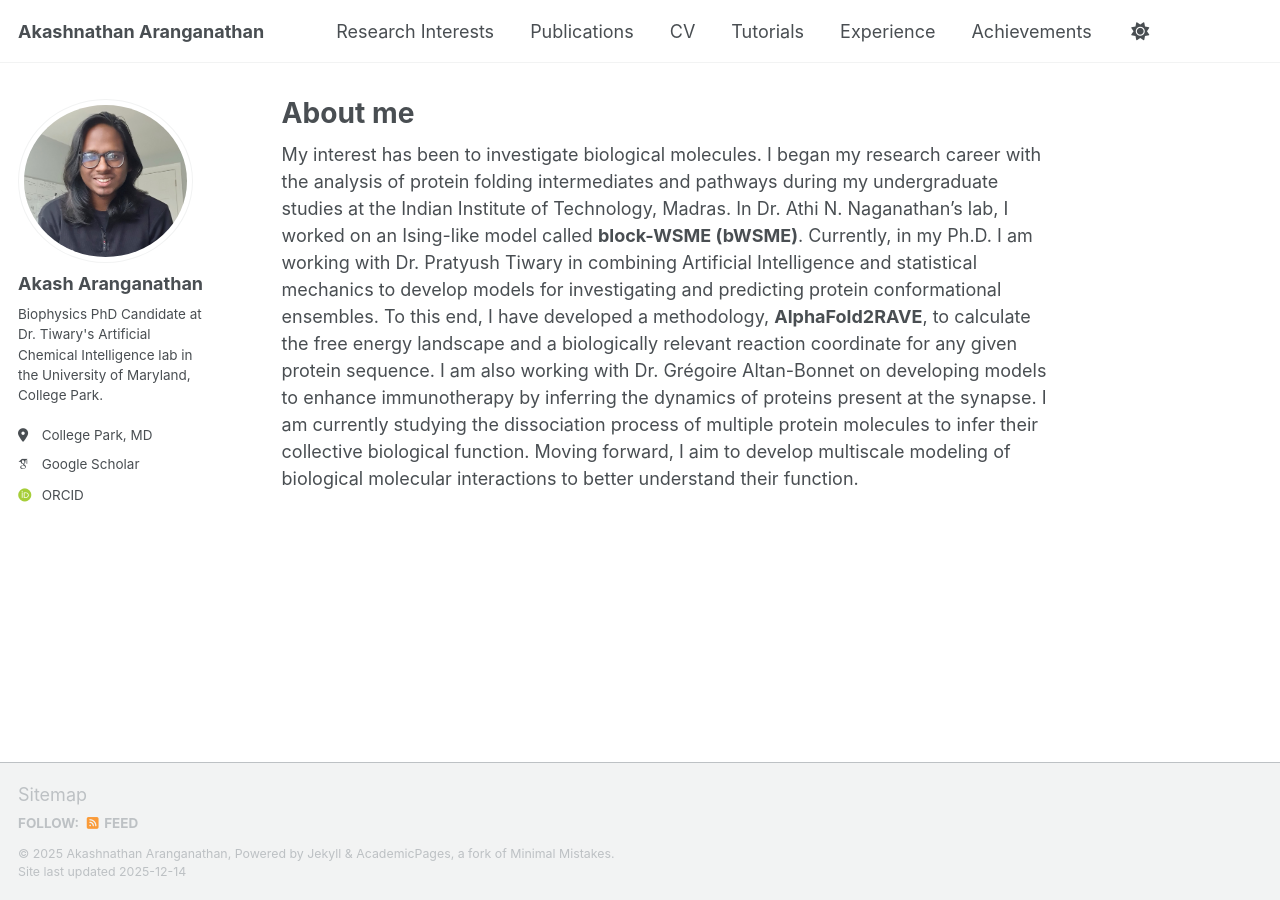
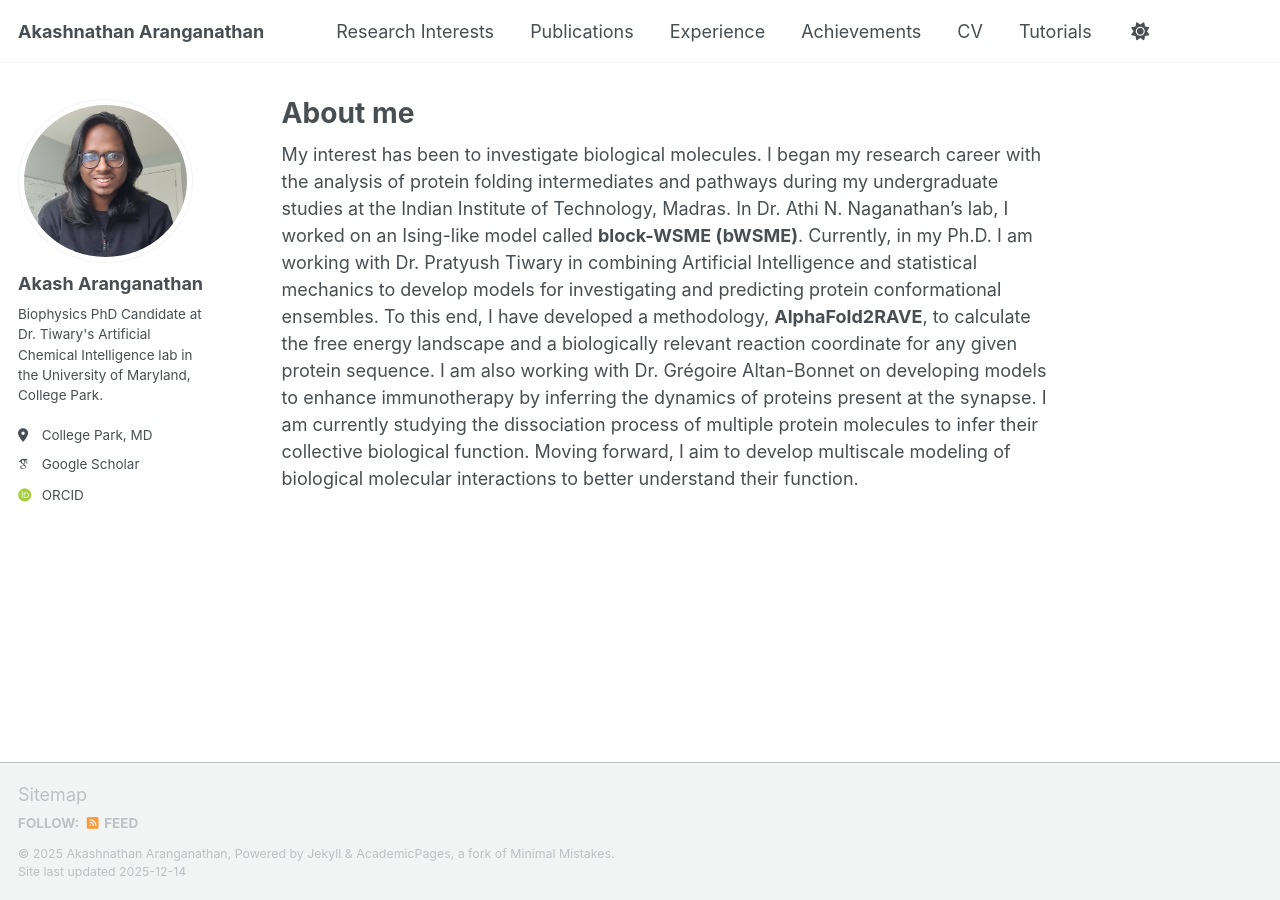
Before and after one commit to Akash-Aranganathan/akash-aranganathan.github.io, a Jekyll site: the page built from _pages/about.md, in a window 1280 px wide. Built offline with Jekyll 4.4.1, drawn with Linux system fonts in a browser that asks for light colours; some web fonts are replaced; a script that is not in the unit is left out; part of the change alters nothing that is shown.

```diff
--- a/_data/navigation.yml
+++ b/_data/navigation.yml
@@ -15,35 +15,15 @@ main:
   - title: "Publications"
     url: /publications/
 
+  - title: "Experience"
+    url: /workexp/
+
+  - title: "Achievements"
+    url: /achievements/
+
   - title: "CV"
     url: 'https://drive.google.com/file/d/1EbPBpj5IRyCshqwqqycQgO8ywAF7Z0N_/view'
     #url: <embed src="{{ site.baseurl }}/files/cv.pdf" width="600" height="700" type='application/pdf'>
 
   - title: "Tutorials"
     url: /tutorials/
-
-  - title: "Experience"
-    url: /workexp/
-
-  - title: "Achievements"
-    url: /achievements/
-
- # - title: "Talks"
- #   url: /talks/
-
- # - title: "Teaching"
- #   url: /teaching/
-
- # - title: "Portfolio"
- #   url: /portfolio/
-
- # - title: "Blog Posts"
- #   url: /year-archive/
-
-
-
-  # - title: "CV"
-  #   url: /cv-json/
-
- # - title: "Guide"
- #   url: /markdown/
```
